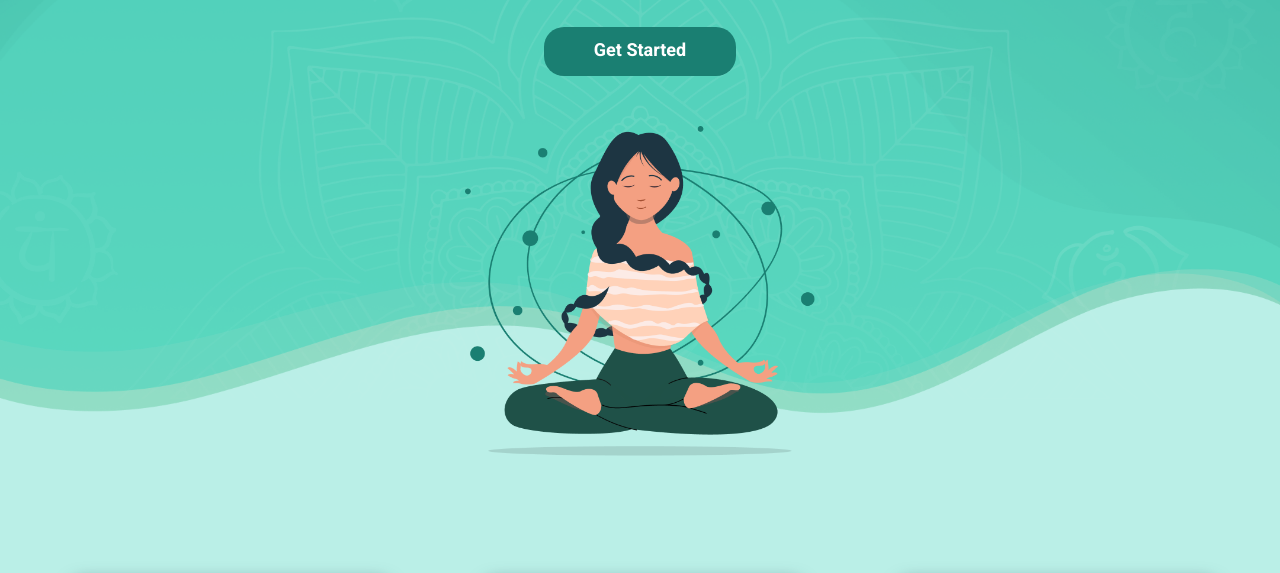
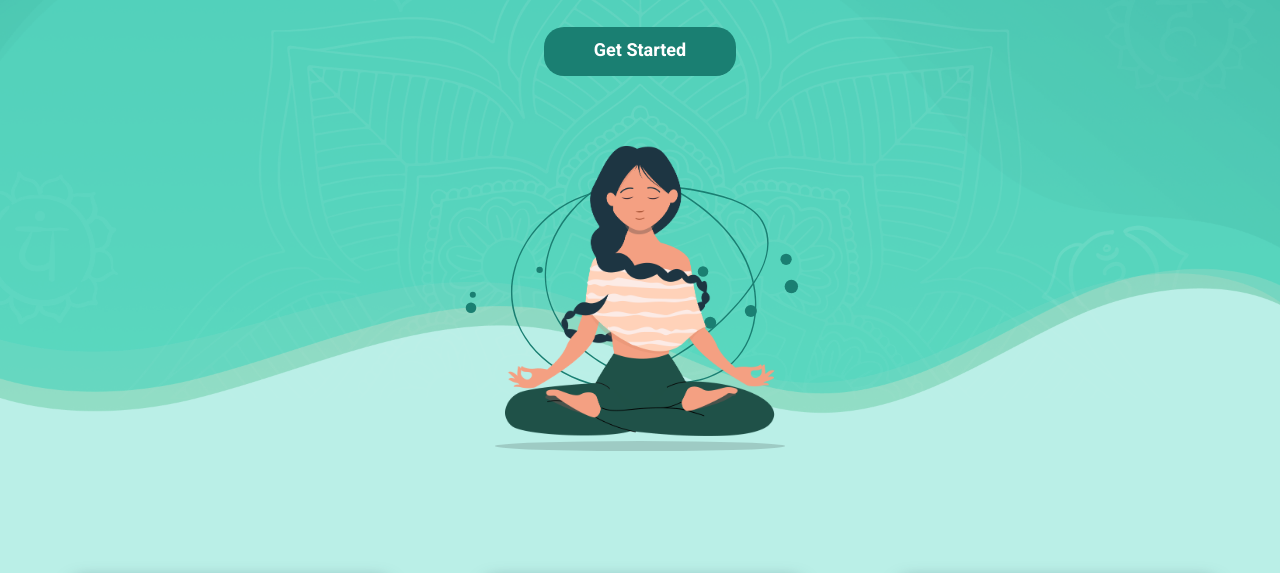
Before and after one commit to AndreyMalyar/meditation-landing, a website built with Vite: page index.html in a window 1280 px wide. Shown: the part 373-946 px from the top of the page. Built offline with nearby package versions, Linux system fonts and the light colour scheme; files whose address does not match are found by name.

Commit message:
feat: canvas animation - meditation scene with floating circles and pulsing ellipse

```diff
--- a/index.html
+++ b/index.html
@@ -41,11 +41,19 @@
           <button type="button" class="header__btn btn">
             Get Started
           </button>
-          <img
+          <canvas id="headerCanvas" class="header__canvas"></canvas>
+          <div class="header__canvas-assets">
+            <img src="./src/assets/images/characterImg.png" id="characterImg" alt="" />
+
+            <img src="./src/assets/images/characterEllepse.svg" id="characterEllepse" alt="" />
+
+
+          </div>
+          <!--<img
             src="./src/assets/images/header_img-1.png"
             class="header__img"
             alt="picture meditation"
-          />
+            />-->
         </div>
       </header>
 
--- a/src/main.ts
+++ b/src/main.ts
@@ -2,6 +2,7 @@
 import './styles/style.scss';
 import { cards, type ICard } from './data/cards.ts';
 import { getSvgBg, getSvgIcon, createElement } from './ts/utils.ts';
+import { MeditationScene } from './ts/MeditationScene.ts';
 
 // логика приложения
 const cardsBox = document.getElementById('cardsBox');
@@ -77,6 +78,28 @@ function createFooterIcon() {
   const instagram = getSvgIcon('instagram', 'footer__icon');
   const twitter = getSvgIcon('twitter', 'footer__icon');
 
-  footerIconBox.append(facebook, instagram, twitter);
+  footerIconBox?.append(facebook, instagram, twitter);
 }
 createFooterIcon();
+
+window.addEventListener('load', () => {
+  const canvas = document.getElementById('headerCanvas') as HTMLCanvasElement;
+  const context = canvas.getContext('2d')!;
+
+  canvas.width = 350;
+  canvas.height = 330;
+
+  const meditationScene = new MeditationScene(canvas);
+  meditationScene.init();
+
+  let lastTime = 0;
+  function animate(timeStamp) {
+    const deltaTime = timeStamp - lastTime;
+    lastTime = timeStamp;
+
+    meditationScene.render(context, deltaTime);
+
+    requestAnimationFrame(animate);
+  }
+  animate(0);
+});
--- a/src/styles/components/_header.scss
+++ b/src/styles/components/_header.scss
@@ -34,4 +34,11 @@
   &__img {
     width: 350px;
   }
+  &__canvas {
+    pointer-events: none;
+
+    &-assets {
+      display: none;
+    }
+  }
 }
--- /dev/null
+++ b/src/ts/Character.ts
@@ -0,0 +1,59 @@
+import { MeditationScene } from './meditationScene.ts';
+
+export class Character {
+  meditationScene: MeditationScene;
+  width: number;
+  height: number;
+  x: number;
+  y: number;
+  scale: number;
+  scaleDirection: number;
+  characterImg: HTMLImageElement;
+  ellepseBg: HTMLImageElement;
+
+  constructor(meditationScene: MeditationScene) {
+    this.meditationScene = meditationScene;
+    this.width = this.meditationScene.width * 0.77;
+    this.height = this.meditationScene.height * 0.88;
+    this.x = this.meditationScene.width / 2 - this.width / 2;
+    this.y = this.meditationScene.height * 0.06;
+    this.scale = 1;
+    this.scaleDirection = 0.00004; // скорость пульсации
+
+    this.characterImg = document.getElementById(
+      'characterImg'
+    ) as HTMLImageElement;
+    this.ellepseBg = document.getElementById(
+      'characterEllepse'
+    ) as HTMLImageElement;
+  }
+  draw(ctx: CanvasRenderingContext2D) {
+    ctx.beginPath();
+    ctx.fillStyle = 'rgba(0, 0, 0, 0.15)';
+    ctx.ellipse(
+      this.x + this.width / 2,
+      this.height + this.meditationScene.height * 0.09,
+      this.width / 2 + this.meditationScene.width * 0.03,
+      5,
+      0,
+      0,
+      Math.PI * 2
+    );
+    ctx.fill();
+
+    ctx.drawImage(
+      this.ellepseBg,
+      this.x - (this.width * this.scale - this.width) / 2,
+      this.y + 20 - (this.height * this.scale - this.height) / 2,
+      this.width * this.scale,
+      (this.height - 60) * this.scale
+    );
+    ctx.drawImage(this.characterImg, this.x, this.y, this.width, this.height);
+  }
+  update(deltaTime: number): void {
+    this.scale += this.scaleDirection * deltaTime;
+    if (this.scale > 1.05 || this.scale < 0.95) {
+      this.scaleDirection *= -1;
+    }
+  }
+}
--- /dev/null
+++ b/src/ts/Circle.ts
@@ -0,0 +1,52 @@
+import { MeditationScene } from './MeditationScene.ts';
+
+export class Circle {
+  meditationScene: MeditationScene;
+  radius: number;
+  speed: number;
+  x: number;
+  y: number;
+  spawnY: number;
+  opacity: number;
+
+  constructor(meditationScene: MeditationScene) {
+    this.meditationScene = meditationScene;
+    this.radius = Math.random() * 5 + 3;
+
+    this.spawnY = this.meditationScene.height * 0.2;
+    this.x =
+      this.radius +
+      Math.random() * (this.meditationScene.width - this.radius * 2);
+    this.y =
+      this.meditationScene.height - this.spawnY - Math.random() * this.spawnY;
+
+    this.speed = Math.random() * 0.1 + 0.3;
+    this.opacity = 1;
+  }
+  draw(ctx: CanvasRenderingContext2D): void {
+    ctx.save();
+    ctx.globalAlpha = this.opacity;
+    ctx.beginPath();
+    ctx.fillStyle = '#1A7F72';
+    ctx.arc(this.x, this.y, this.radius, 0, Math.PI * 2);
+    ctx.fill();
+    ctx.closePath();
+    ctx.restore();
+  }
+  update(deltaTime: number): void {
+    this.y -= this.speed * deltaTime * 0.05;
+
+    if (this.y + this.radius < 0) {
+      this.x =
+        this.radius +
+        Math.random() * (this.meditationScene.width - this.radius * 2);
+      this.y =
+        this.meditationScene.height - this.spawnY - Math.random() * this.spawnY;
+      this.opacity = 1;
+    }
+
+    if (this.y < 60) {
+      this.opacity = Math.max(0, this.y / 60);
+    }
+  }
+}
--- /dev/null
+++ b/src/ts/MeditationScene.ts
@@ -0,0 +1,56 @@
+import { Character } from './Character.ts';
+import { Circle } from './Circle.ts';
+
+interface IDrawable {
+  draw(ctx: CanvasRenderingContext2D): void;
+  update(deltaTime: number): void;
+}
+
+export class MeditationScene {
+  canvas: HTMLCanvasElement;
+  width: number;
+  height: number;
+  fps: number;
+  timer: number;
+  interval: number;
+  character: Character;
+  circleBg: Circle[];
+  meditationObject: IDrawable[];
+
+  constructor(canvas: HTMLCanvasElement) {
+    this.canvas = canvas;
+    this.width = this.canvas.width;
+    this.height = this.canvas.height;
+
+    this.fps = 60;
+    this.timer = 0;
+    this.interval = 1000 / this.fps;
+
+    this.character = new Character(this);
+    this.circleBg = [];
+    this.meditationObject = [];
+  }
+  render(ctx: CanvasRenderingContext2D, deltaTime: number) {
+    if (this.timer > this.interval) {
+      ctx.clearRect(0, 0, this.width, this.height);
+
+      this.meditationObject = [...this.circleBg, this.character];
+
+      this.meditationObject.forEach((object) => {
+        object.draw(ctx);
+        object.update(deltaTime);
+      });
+
+      this.timer = 0;
+    }
+    this.timer += deltaTime;
+  }
+  addCircle() {
+    this.circleBg.push(new Circle(this));
+  }
+  init() {
+    for (let i = 0; i < 8; i++) {
+      this.addCircle();
+    }
+  }
+}
```
Also changed, not shown: src/assets/images/characterEllepse.svg (added), src/assets/images/characterImg.png (added).
